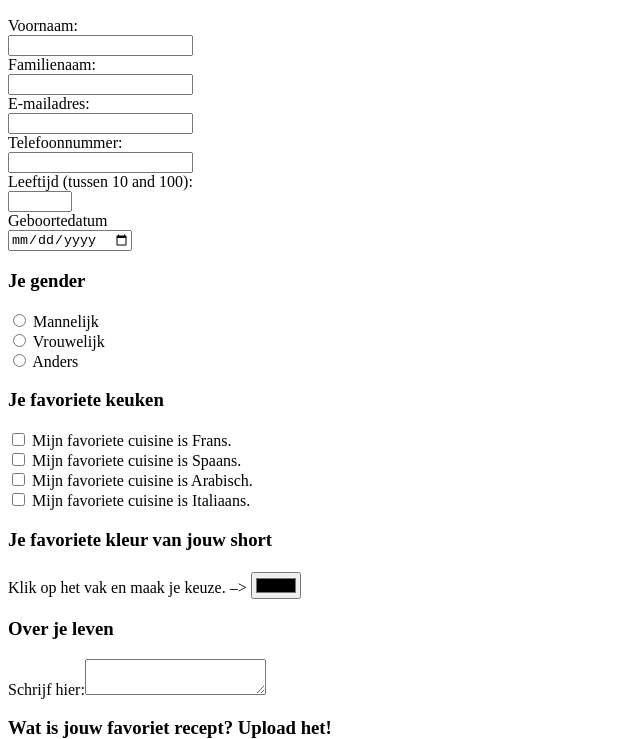
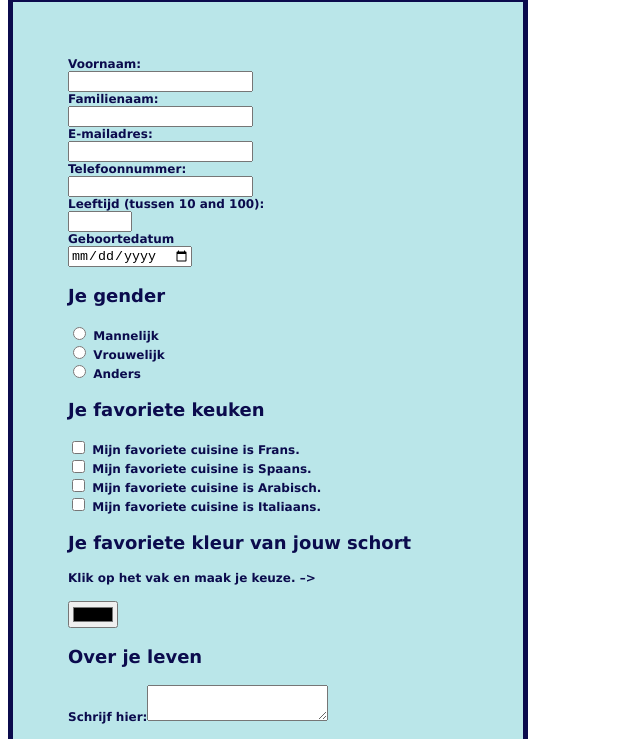
Before and after one commit to xanwei/langerHTMLformulier, a plain HTML site: page contact.html in a window 1280 px wide. Shown: the part 63-802 px from the top of the page, without its empty margins (0-640 px from the left). Drawn offline with Linux system fonts and the light colour scheme.

Commit message:
Add files via upload

```diff
--- a/contact.html
+++ b/contact.html
@@ -1,50 +1,70 @@
 <!DOCTYPE html>
+<html lang="en">
+
+<head>
+    <title>Document</title>
+    <link rel="stylesheet" type="text/css" href="styles.css" />
+</head>
 
 <body>
+
+    <head>
+        <header>
             <h1>Contact</h1>
+        </header>
         <main>
             <form name="contact" method="POST" data-netlify="true">
-            <label for="fname">Voornaam:</label><br>
-            <input type="text" id="fname" name="fname"><br>
-            <label for="lname">Familienaam:</label><br>
-            <input type="text" id="lname" name="lname"><br>
-            <label for="email">E-mailadres:</label><br>
-            <input type="text" id="email" value=""><br>
-            <label for="phone">Telefoonnummer:</label><br>
-            <input type="tel" id="phone" name="phone" pattern="[0-9]{3}-[0-9]{2}-[0-9]{3}"><br>
-            <label for="quantity">Leeftijd (tussen 10 and 100):</label><br>
-            <input type="number" id="quantity" name="quantity" min="10" max="100"><br>
-            <label for="birthday">Geboortedatum</label><br>
-            <input type="date" id="birthday"><br>
+                <div> <label for="fname">Voornaam:</label><br>
+                    <input type="text" id="fname" name="fname" required /><br></div>
+                <div><label for="lname">Familienaam:</label><br>
+                    <input type="text" id="lname" name="lname" required /><br></div>
+                <div><label for="email">E-mailadres:</label><br>
+                    <input type="text" id="email" required /><br></div>
+                <div><label for="phone">Telefoonnummer:</label><br>
+                    <input type="tel" id="phone" name="phone" /><br></div>
+                <div><label for="quantity">Leeftijd (tussen 10 and 100):</label><br>
+                    <input type="number" id="quantity" name="quantity" min="1" max="120" step="5"><br></div>
+                <div><label for="birthday">Geboortedatum</label><br>
+                    <input type="date" name="date" id="date" min="2021-02-28" /><br></div>
+                <div>
                     <h3>Je gender</h3>
-            <input type="radio" id="male" name="gender" value="male">
+                    <input type="radio" id="male" name="gender" value="male" />
                     <label for="male">Mannelijk</label><br>
-            <input type="radio" id="female" name="gender" value="female">
+                    <input type="radio" id="female" name="gender" value="female" />
                     <label for="female">Vrouwelijk</label><br>
-            <input type="radio" id="other" name="gender" value="other">
-            <label for="other">Anders</label>
+                    <input type="radio" id="other" name="gender" value="other" />
+                    <label for="other">Anders</label></div>
+                <div>
                     <h3>Je favoriete keuken</h3>
-            <input type="checkbox" id="cuisine1" name="cuisine1" value="Frans">
+                    <input type="checkbox" id="cuisine1" name="cuisine1" value="Frans" />
                     <label for="cuisine1"> Mijn favoriete cuisine is Frans.</label><br>
-            <input type="checkbox" id="cuisine2" name="cuisine2" value=Spaans>
+                    <input type="checkbox" id="cuisine2" name="cuisine2" value=Spaans/>
                     <label for="cuisine2"> Mijn favoriete cuisine is Spaans.</label><br>
-            <input type="checkbox" id="cuisine3" name="cuisine3" value="Arabisch">
+                    <input type="checkbox" id="cuisine3" name="cuisine3" value="Arabisch" />
                     <label for="cuisine3"> Mijn favoriete cuisine is Arabisch.</label><br>
-            <input type="checkbox" id="cuisine4" name="cuisine4" value="Italiaans">
-            <label for="cuisine4"> Mijn favoriete cuisine is Italiaans.</label><br>
-            <h3>Je favoriete kleur van jouw short</h3>
-            <h4></h4> Klik op het vak en maak je keuze. –> </h4>
-            <input type="color" id="colorpicker" value="white">
+                    <input type="checkbox" id="cuisine4" name="cuisine4" value="Italiaans" />
+                    <label for="cuisine4"> Mijn favoriete cuisine is Italiaans.</label><br></div>
+                <div>
+                    <h3>Je favoriete kleur van jouw schort</h3>
+                    <h4>Klik op het vak en maak je keuze. –> </h4>
+                    <input type="color" id="colorpicker" value="white"></div>
+                <div>
                     <h3>Over je leven</h3>
-            <label>Schrijf hier:<textarea name="message"></textarea></label>
+                    <label>Schrijf hier:<textarea name="bio"></textarea></label>
                     <type="textarea" maxlength="500">
+                </div>
+                <input type="hidden" name="hidden" value="hidden" />
+                <div>
                     <h3>Wat is jouw favoriet recept? Upload het!</h3>
-                <input type="file" id="recept" name="recept">
+                    <input type="file" id="file" name="file"></div>
+                <div>
                     <h3>Wat is jouw favoriete receptensite? Laat de url achter</h3>
-                <input type="url" id="receptensite">
+                    <label for="url">URL</label>
+                    <input type="url" id="url"></div>
+                <div>
                     <h4>Ingevuld, doorgelezen en foutje ontdekt?</h4>
                     <button type="reset">Doe dan deze stap nogmaals</button>
-                <button type="submit">Verzenden!</button>
+                    <button type="submit">Verzenden!</button></div>
             </form>
             <p>Zo kom je weer op de <a href="index.html ">homepage</a> van mij. </p>
         </main>
```
Lines whose indentation alone changed are shown as unchanged.
